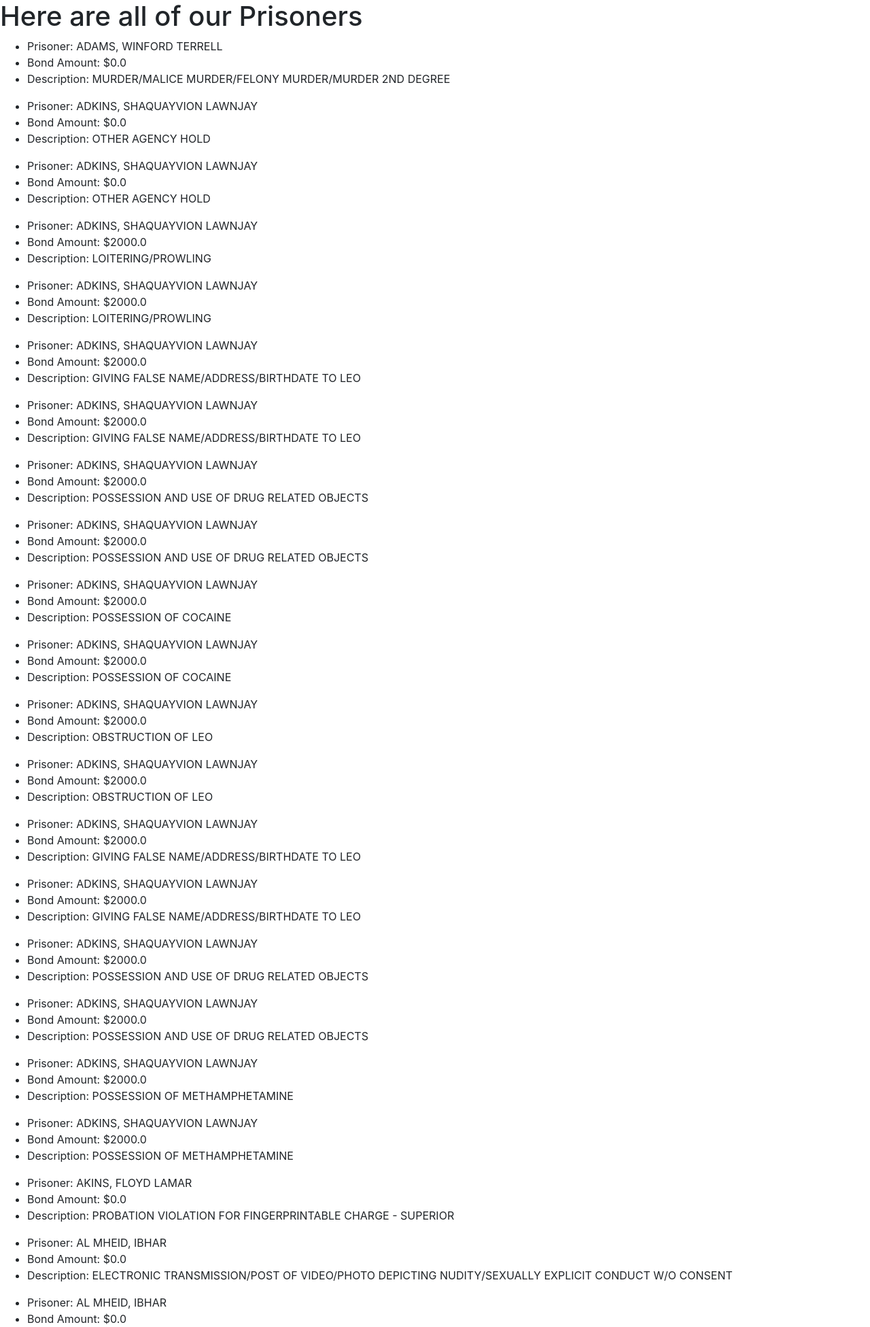
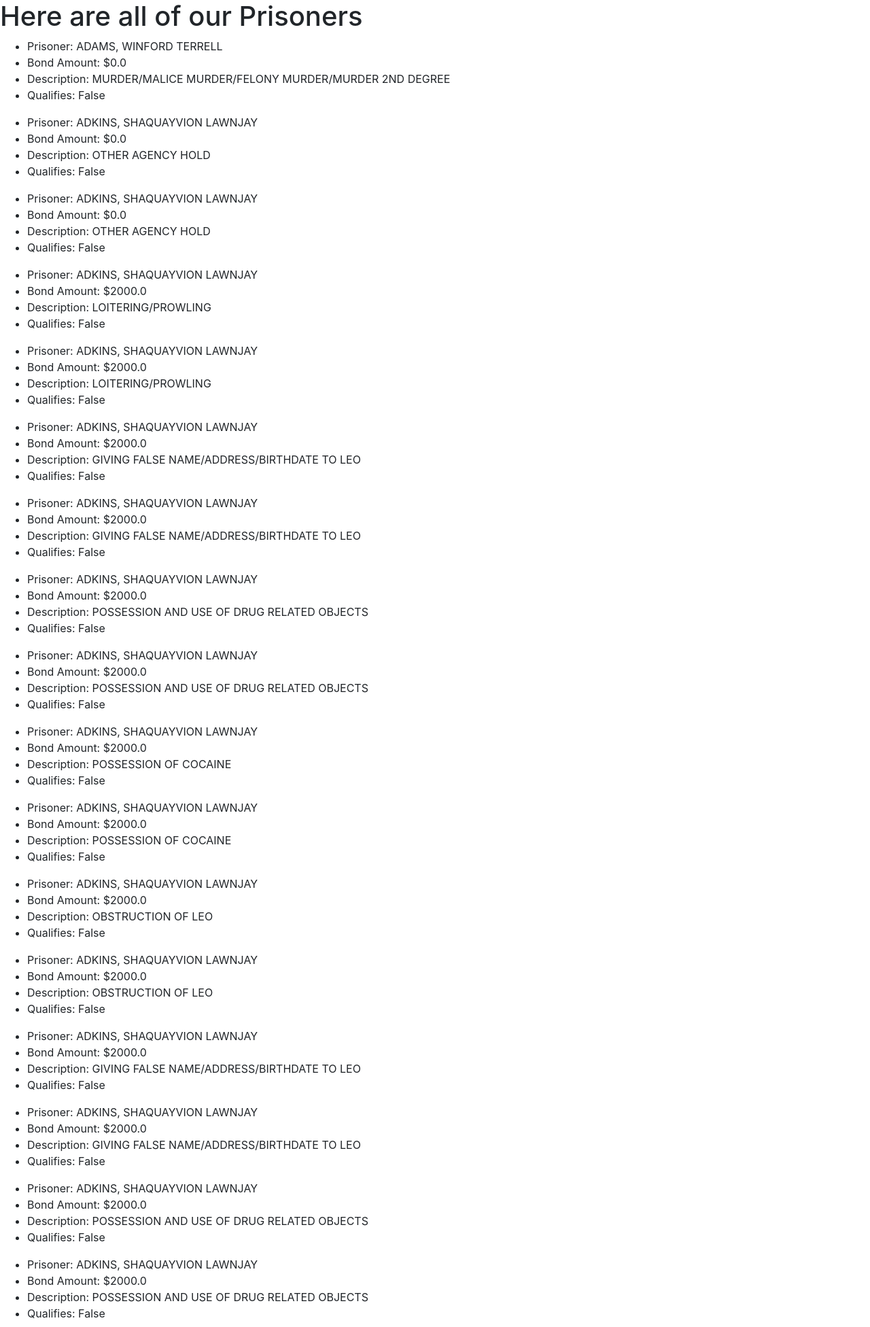
Before and after one commit to joshmess/AADM-Freedom-Fund, a Flask app: page /prisoners in a window 1280 px wide. Shown: the top 1952 px of the page at 68% size. Run offline with Flask 2, Linux system fonts and the light colour scheme; data comes from the database, SQL or seed files in the repository; some libraries are stand-ins or nearby versions.

Commit message:
Prisoner.html modified

```diff
--- a/application/templates/prisoners.html
+++ b/application/templates/prisoners.html
@@ -15,5 +15,9 @@
     <span class="field-name">Description:</span>
     <span class="field-value">{{ prisoner.charge_description }}</span>
   </li>
+  <li>
+    <span class="field-name">Qualifies:</span>
+    <span class="field-value">{{ prisoner.qualifies }}</span>
+  </li>
 </ul>
 {% endfor %} {% endblock %}
```
